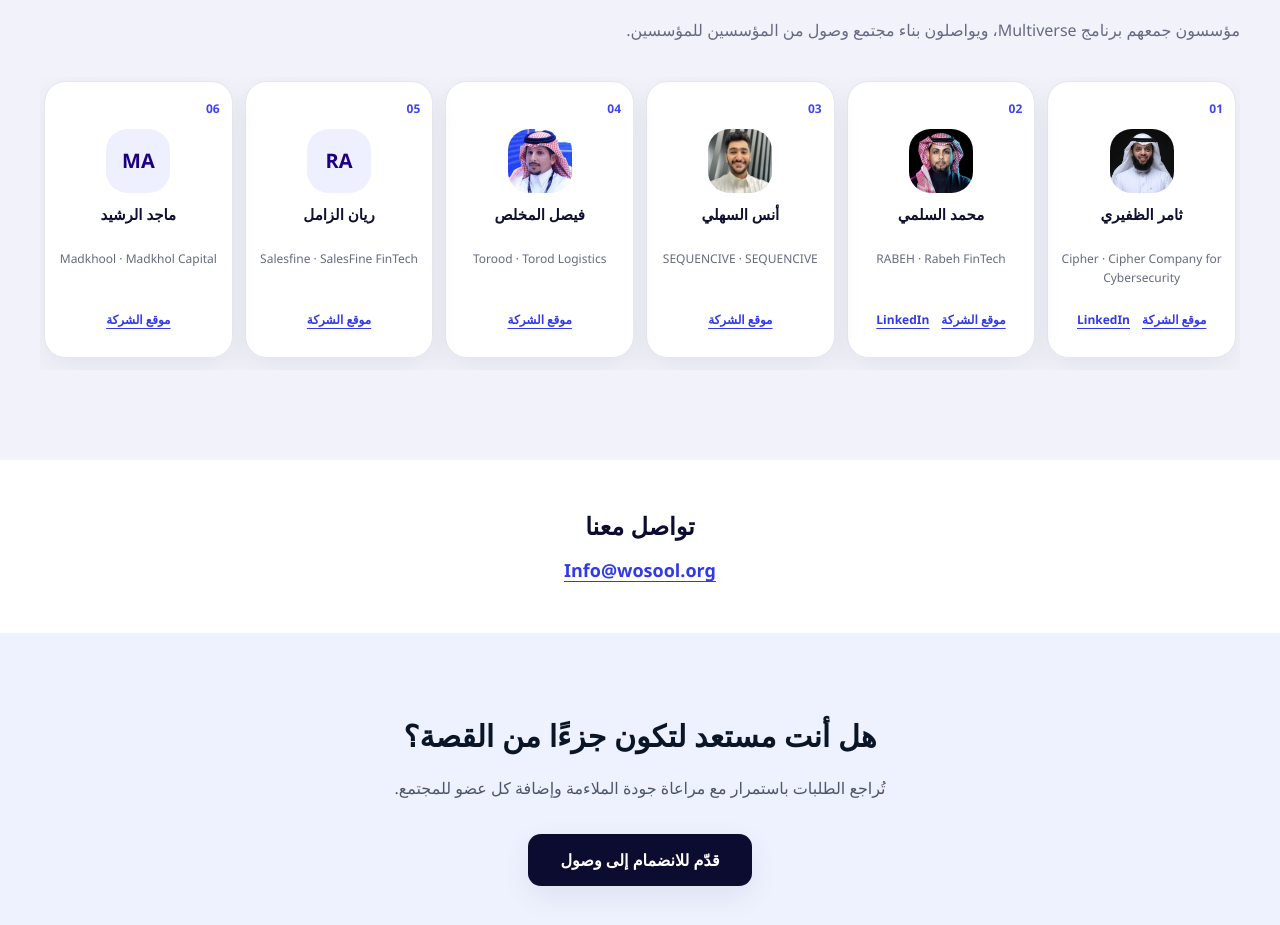
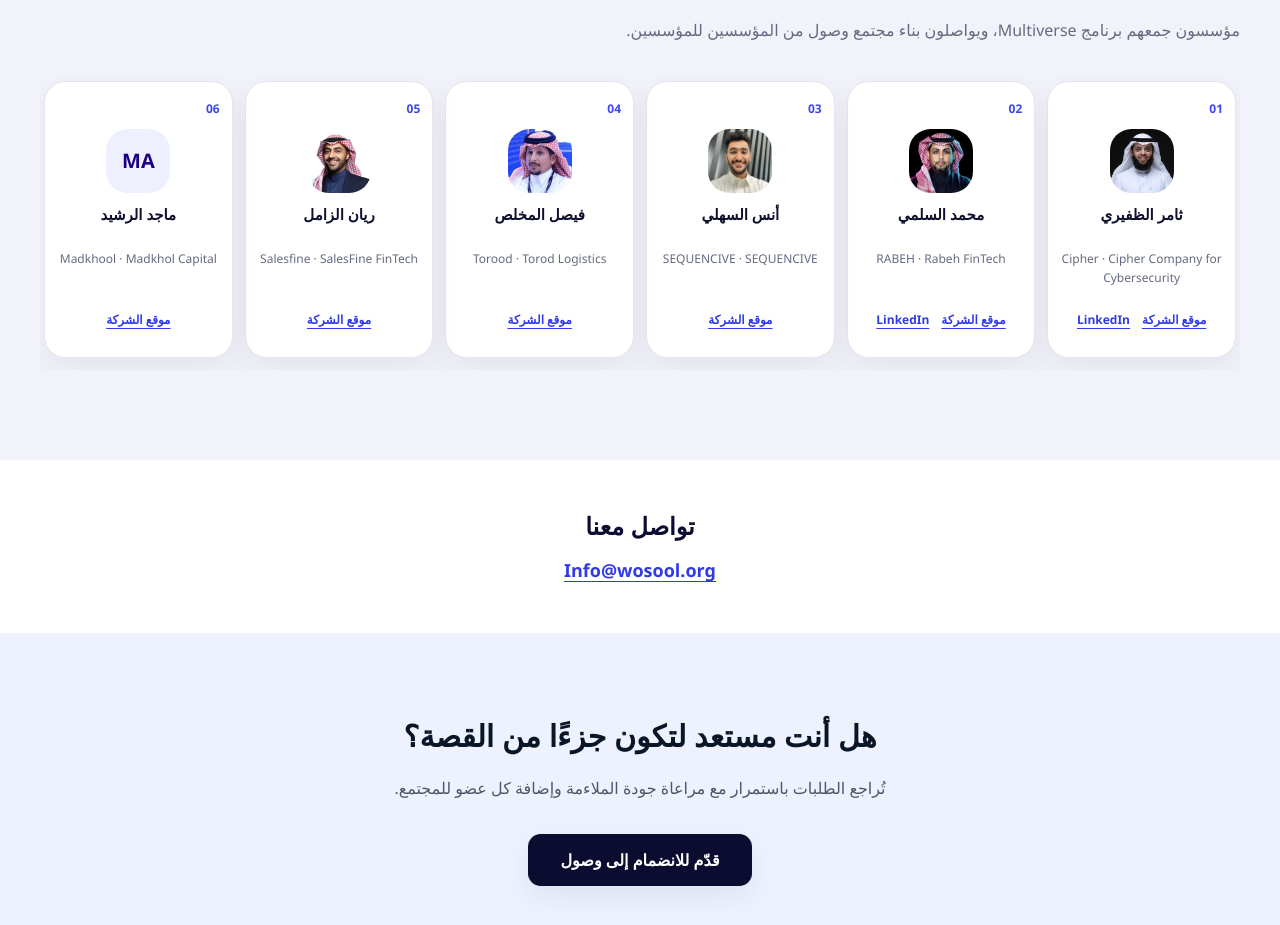
Before and after one commit to king4arabs/wosool, a Next.js app in the folder frontend/: page /about in a window 1280 px wide. Shown: the part 4769-5694 px from the top of the page. Built offline with nearby package versions, Linux system fonts and the light colour scheme; no server answers.

Commit message:
feat(board): high-res portrait for Rayan Alzamil
Co-Authored-By: Claude Opus 5.5 <noreply@anthropic.com>
Claude-Session: https://claude.ai/code/session_01UVnb31M5YEqmb1LYVp17JM

```diff
--- a/frontend/src/components/sections/WosoolBoard.tsx
+++ b/frontend/src/components/sections/WosoolBoard.tsx
@@ -9,7 +9,7 @@ const members = [
   { name: "Mohammed Alsolami", nameAr: "محمد السلمي", company: "RABEH", description: "Rabeh FinTech", website: "https://rabeh.sa", linkedIn: "https://www.linkedin.com/in/mohammedalsolami", photo: "/wosool/board/mohammed-alsolami.webp", photoSize: 512 },
   { name: "Anas Alsahali", nameAr: "أنس السهلي", company: "SEQUENCIVE", description: "SEQUENCIVE", website: "https://sequencive.com", linkedIn: null, photo: "/wosool/board/anas-alsahali.webp", photoSize: 160 },
   { name: "Faisal Almukles", nameAr: "فيصل المخلص", company: "Torood", description: "Torod Logistics", website: "https://torod.co", linkedIn: null, photo: "/wosool/board/faisal-almukles.webp", photoSize: 512 },
-  { name: "Rayan Alzamil", nameAr: "ريان الزامل", company: "Salesfine", description: "SalesFine FinTech", website: "https://salesfine.co", linkedIn: null, photo: null, photoSize: 0 },
+  { name: "Rayan Alzamil", nameAr: "ريان الزامل", company: "Salesfine", description: "SalesFine FinTech", website: "https://salesfine.co", linkedIn: null, photo: "/wosool/board/rayan-alzamil.webp", photoSize: 512 },
   { name: "Majid Alrasheed", nameAr: "ماجد الرشيد", company: "Madkhool", description: "Madkhol Capital", website: "https://madkhool.sa", linkedIn: null, photo: null, photoSize: 0 },
 ] as const
 
```
Also changed, not shown: frontend/public/wosool/board/rayan-alzamil.webp (added).
